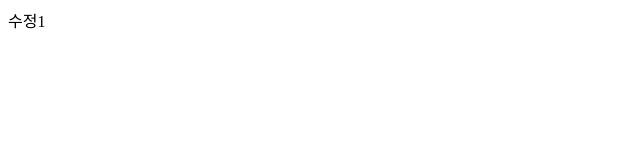
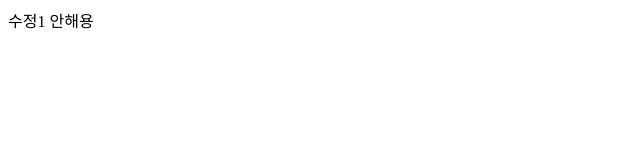
Before and after one commit to kim-geonsik/study, a plain HTML site: page index.html in a window 1280 px wide. Shown: the full height of the page, 0-640 px from the left. Drawn offline with nearby package versions, Linux system fonts and the light colour scheme.

Commit message:
마스터 쉊ㅇ

```diff
--- a/index.html
+++ b/index.html
@@ -6,6 +6,7 @@
 	<script src="https://ajax.googleapis.com/ajax/libs/jquery/1.12.4/jquery.min.js"></script>
 </head>
 <body>
-    수정1
+	수정1
+	안해용
 </body>
 </html>
```
